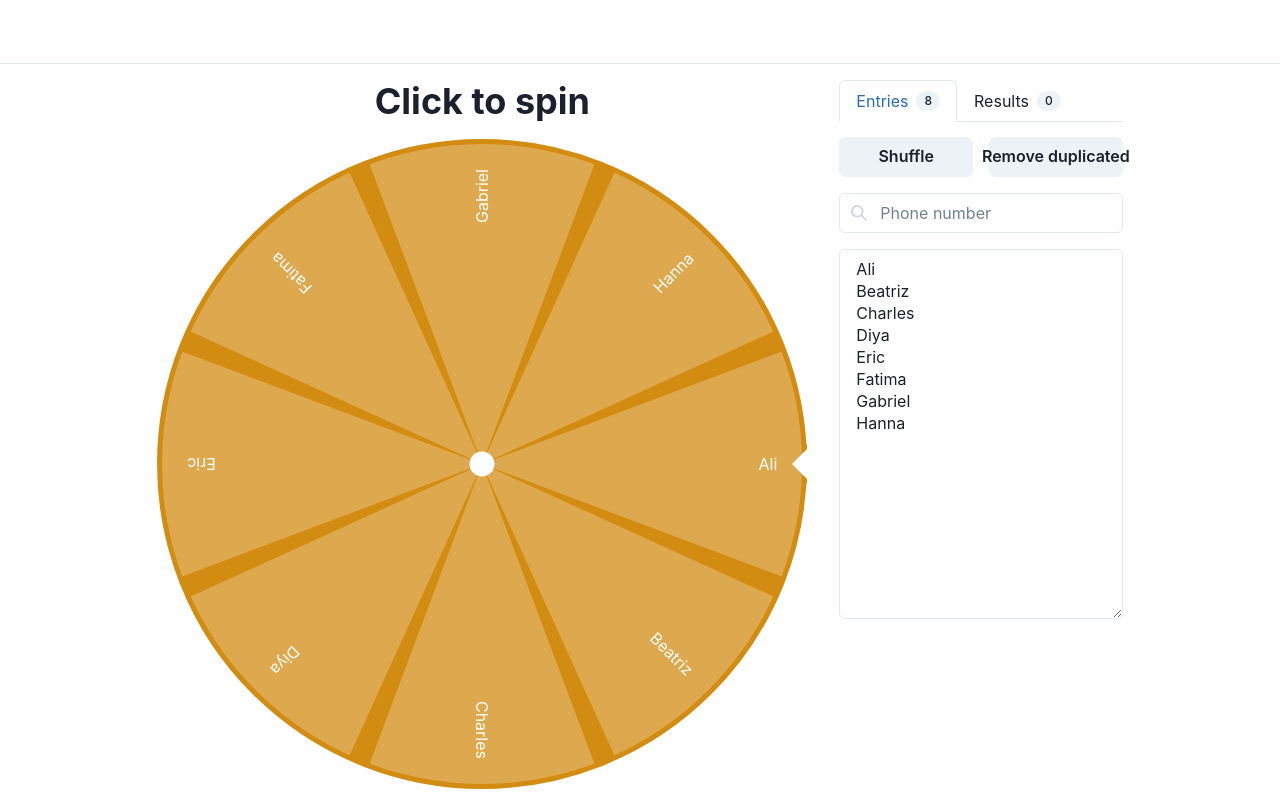
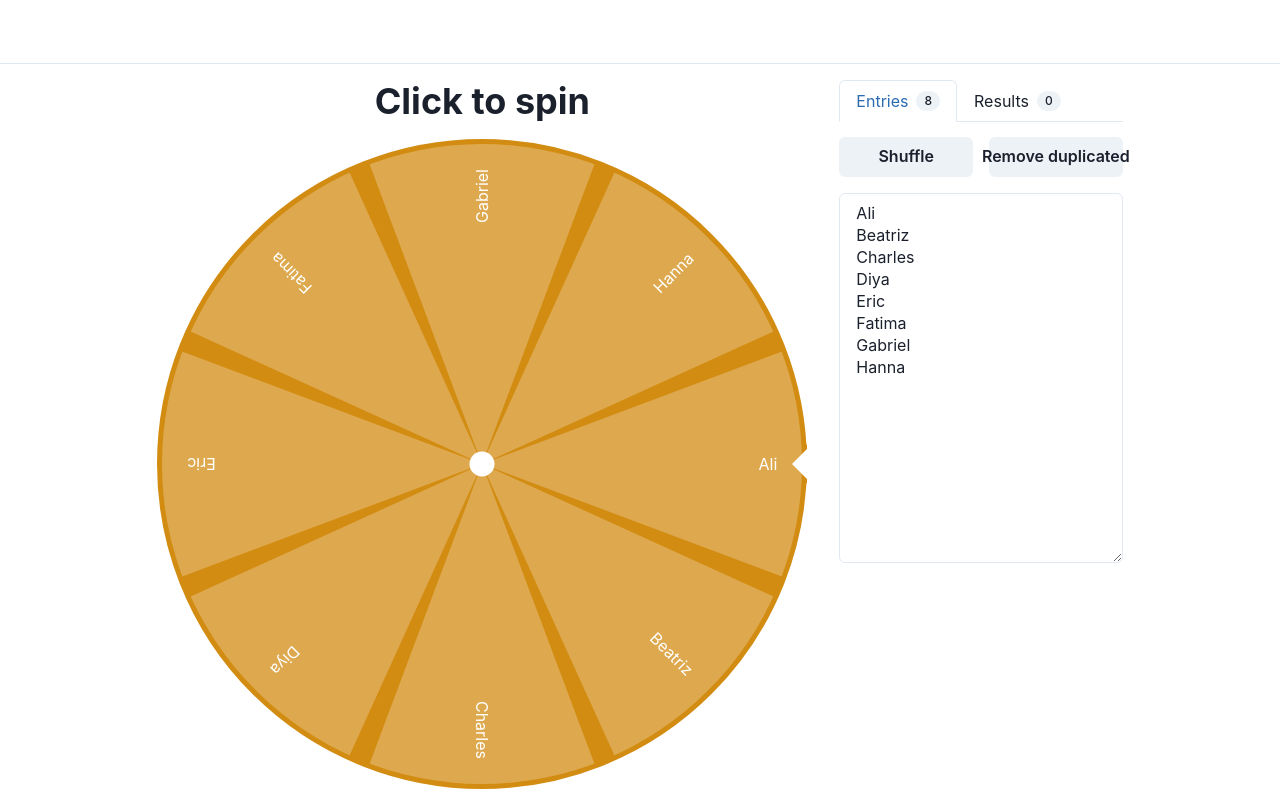
Before and after one commit to mateussp97/troy-wheel-nextjs, a Next.js app: page / in a window 1280 px wide. Built offline with nearby package versions, Linux system fonts and the light colour scheme.

Commit message:
upgrade: code

```diff
--- a/src/components/Entries.tsx
+++ b/src/components/Entries.tsx
@@ -1,15 +1,6 @@
-import { SearchIcon } from "@chakra-ui/icons";
-import {
-  Button,
-  Flex,
-  Input,
-  InputGroup,
-  InputLeftElement,
-  Textarea,
-  useToast,
-} from "@chakra-ui/react";
+import { Button, Flex, Textarea, useToast } from "@chakra-ui/react";
 import { useAtom } from "jotai";
-import React, { ChangeEvent, Fragment, useState } from "react";
+import { ChangeEvent, Fragment } from "react";
 import { ListArrayAtom } from "../atoms/WheelAtom";
 
 export default function Entries() {
@@ -74,13 +65,12 @@ export default function Entries() {
         </Button>
       </Flex>
 
-      <InputGroup>
-        <InputLeftElement
-          pointerEvents="none"
-          children={<SearchIcon color="gray.300" />}
-        />
+      {/* <InputGroup>
+        <InputLeftElement pointerEvents="none">
+          <SearchIcon color="gray.300" />
+        </InputLeftElement>
         <Input type="tel" placeholder="Phone number" />
-      </InputGroup>
+      </InputGroup> */}
 
       <Textarea
         rows={16}
```
